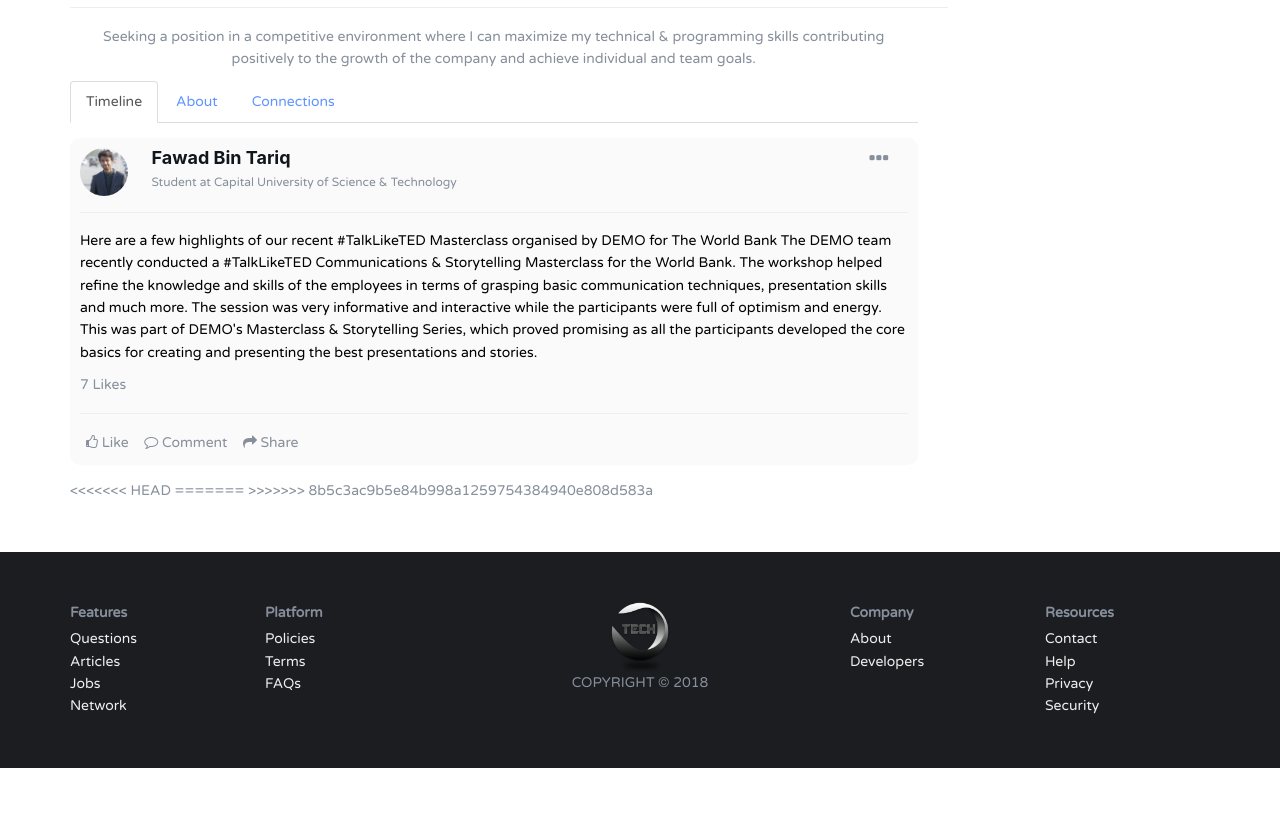
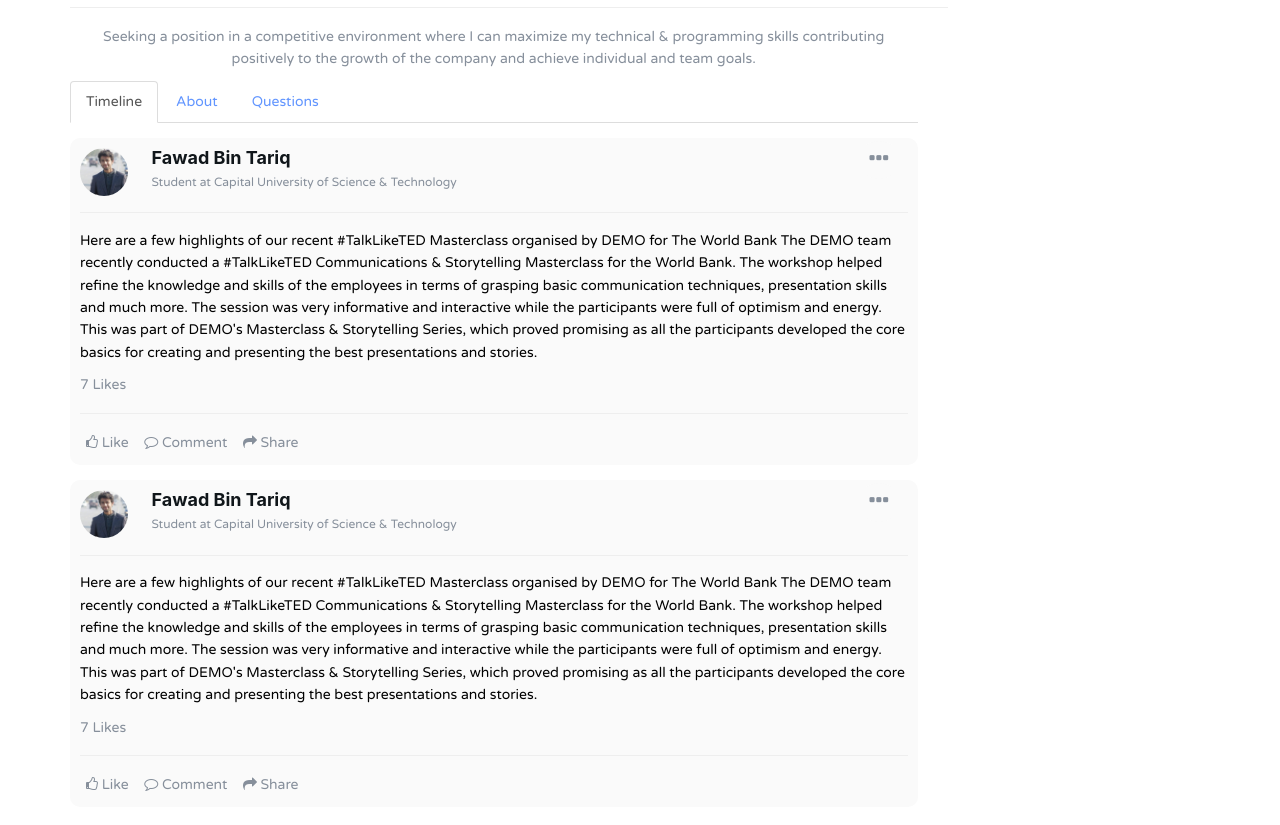
Before and after one commit to fawad1997/TechInDesign, a plain HTML site: page profile.html in a window 1280 px wide. Shown: the part 580-1405 px from the top of the page. Before the commit the page ends 1348 px from the top, so only its background shows below. Drawn offline with Linux system fonts and the light colour scheme.

Commit message:
profile recovered back

```diff
--- a/profile.html
+++ b/profile.html
@@ -159,7 +159,7 @@
                                 <a href="#profile" aria-controls="profile" role="tab" data-toggle="tab">About</a>
                             </li>
                             <li role="presentation">
-                                <a href="#messages" aria-controls="messages" role="tab" data-toggle="tab">Connections</a>
+                                <a href="#messages" aria-controls="messages" role="tab" data-toggle="tab">Questions</a>
                             </li>
                         </ul>
 
@@ -211,13 +211,53 @@
                                             </div>
                                         </div>
                                     </div>
+                                    <div class="post">
+                                        <div class="row">
+                                            <div class="col-xs-2 col-md-1">
+                                                <img src="img/a.jpg" class="post-img img-circle" />
+                                            </div>
+                                            <div class="col-xs-10 col-md-11">
+                                                <h6 class="inline small-h">Fawad Bin Tariq</h6>
+                                                <br/>
+                                                <!--Edit-->
+                                                <div class="right-post-icon-div">
+                                                    <div class="round-icon-back">
+                                                        <i class="fa fa-ellipsis-h"></i>
+                                                    </div>
+                                                </div>
+                                                <!--/Edit-->
+                                                <p class="inline twelve-font">Student at Capital University of Science & Technology</p>
+                                            </div>
+                                            <div class="col-xs-12">
+                                                <hr/>
+                                                <p class="black">
+                                                    Here are a few highlights of our recent #TalkLikeTED Masterclass organised by DEMO for The World Bank The DEMO team recently
+                                                    conducted a #TalkLikeTED Communications & Storytelling Masterclass for
+                                                    the World Bank. The workshop helped refine the knowledge and skills of
+                                                    the employees in terms of grasping basic communication techniques, presentation
+                                                    skills and much more. The session was very informative and interactive
+                                                    while the participants were full of optimism and energy. This was part
+                                                    of DEMO's Masterclass & Storytelling Series, which proved promising as
+                                                    all the participants developed the core basics for creating and presenting
+                                                    the best presentations and stories.
+                                                </p>
+                                                <p>7 Likes</p>
+                                                <hr/>
+                                                <button class="transparent-btn">
+                                                    <i class="fa fa-thumbs-o-up" aria-hidden="true"></i>
+                                                    Like</button>
+                                                <button class="transparent-btn">
+                                                    <i class="fa fa-comment-o" aria-hidden="true"></i>
+                                                    Comment</button>
+                                                <button class="transparent-btn">
+                                                    <i class="fa fa-share" aria-hidden="true"></i>
+                                                    Share</button>
+                                            </div>
+                                        </div>
+                                    </div>
                                 </div>
                             </div>
                             <!--/Wall Div-->
-<<<<<<< HEAD
-                            <div role="tabpanel" class="tab-pane" id="profile">Profile</div>
-                            <div role="tabpanel" class="tab-pane" id="messages">...</div>
-=======
                             <div role="tabpanel" class="tab-pane" id="profile">
                                 <div class="row">
                                     <div class="post">
@@ -431,7 +471,6 @@
                                 </div>
                             </div>
                             <div role="tabpanel" class="tab-pane" id="messages">Questions in which this user contributes will appear here...</div>
->>>>>>> 8b5c3ac9b5e84b998a1259754384940e808d583a
                         </div>
 
                     </div>
```
